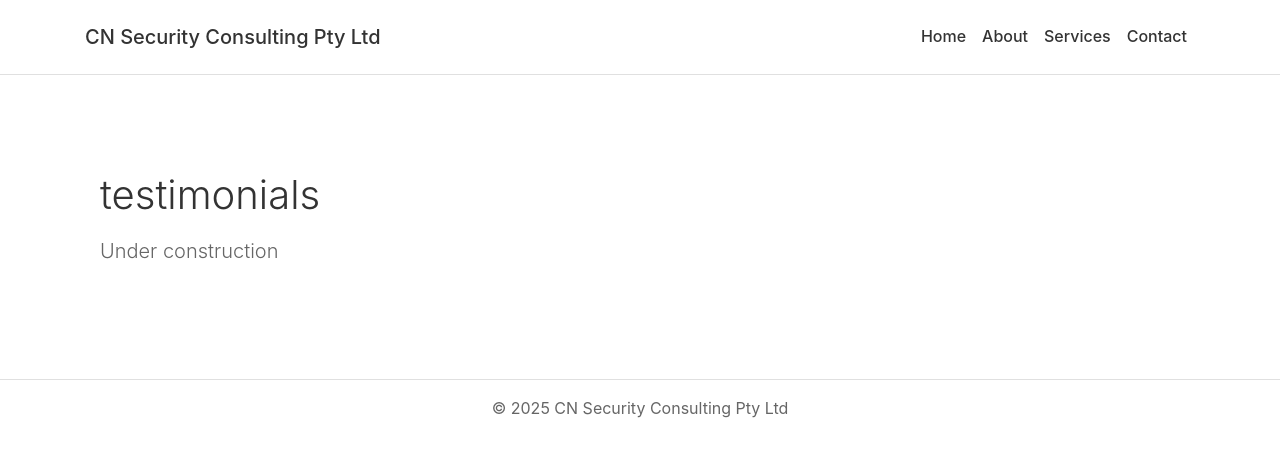
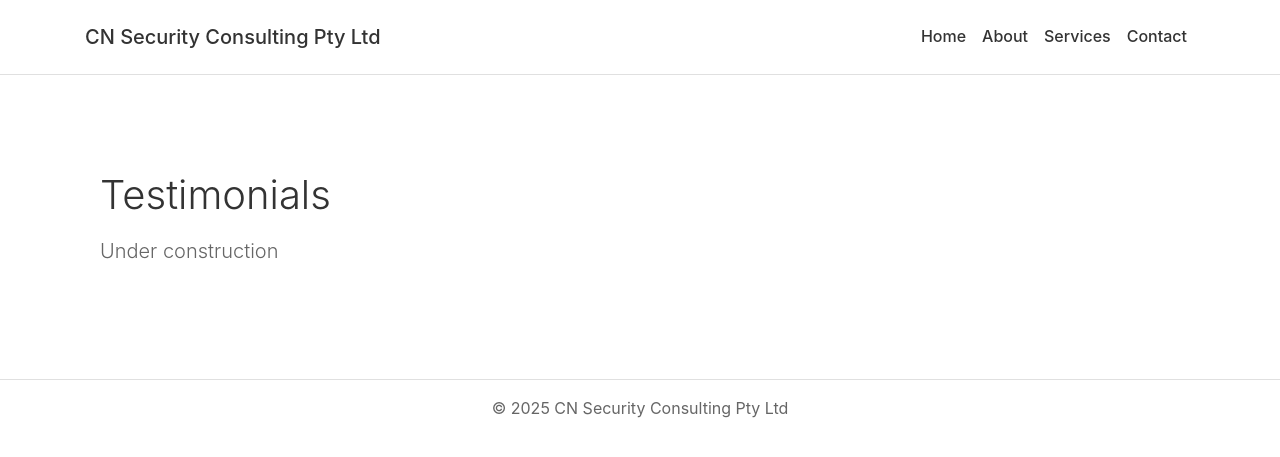
Before and after one commit to hookthieves/hookthieves.github.io, a Jekyll site: the page built from testimonials.html, in a window 1280 px wide. Shown: the top 457 px of the page. Built offline with Jekyll 4.4.1, drawn with Linux system fonts in a browser that asks for light colours.

Commit message:
Update testimonials.html

```diff
--- a/testimonials.html
+++ b/testimonials.html
@@ -3,6 +3,6 @@ layout: default
 title: Testimonials
 ---
 <div class="container py-5">
-    <h1 class="display-4">testimonials</h1>
+    <h1 class="display-4">Testimonials</h1>
     <p class="lead">Under construction</p>
 </div>
```
